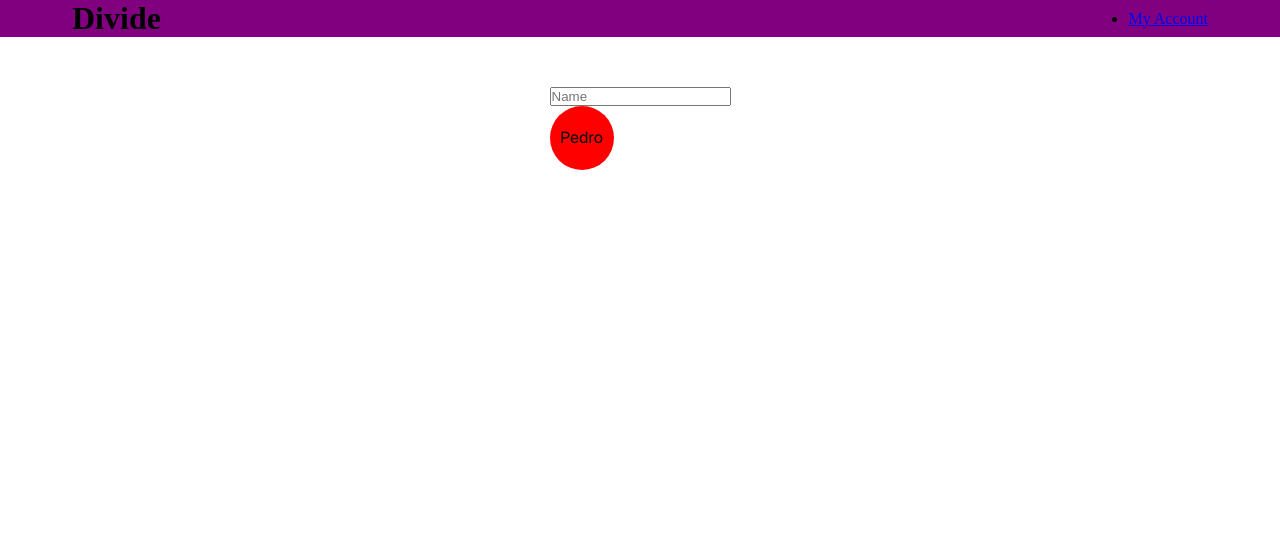
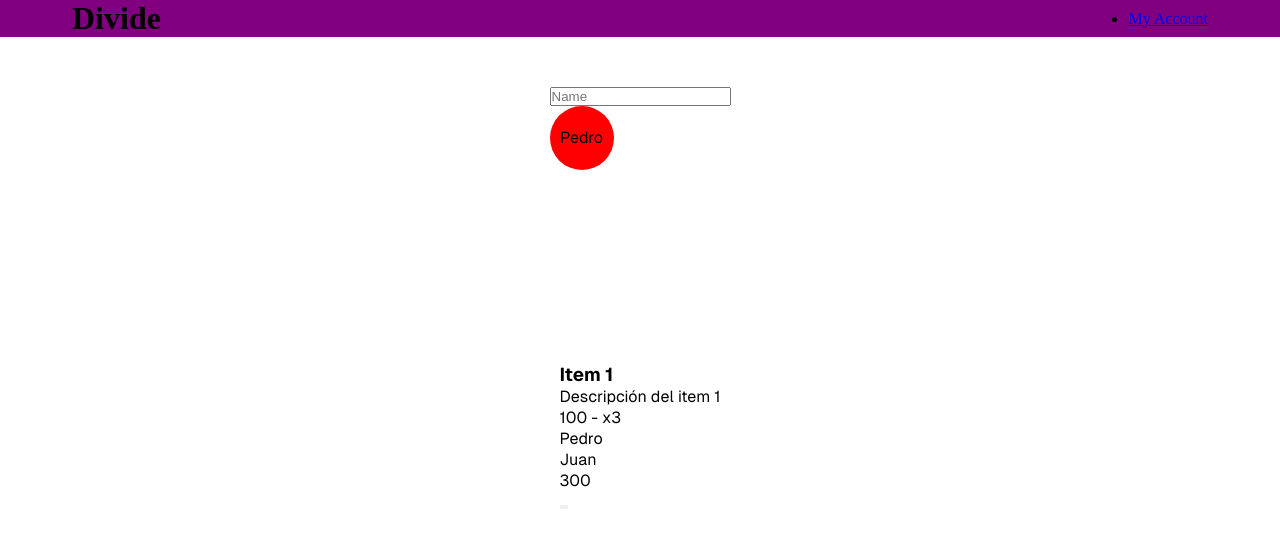
Before and after one commit to soype/divide, a Next.js app: page / in a window 1280 px wide. Shown: the top 548 px of the page. Built offline with nearby package versions, Linux system fonts and the light colour scheme.

Commit message:
Add bill

```diff
--- a/src/app/page.js
+++ b/src/app/page.js
@@ -2,12 +2,14 @@ import Link from "next/link";
 import styles from "./page.module.css";
 
 import Party from "@/components/Party/Party";
+import Bill from "@/components/Bill/Bill";
 
 export default function Home() {
   return (
     <>
       <div className={styles.page}>
         <Party />
+        <Bill />
       </div>
     </>
   );
--- /dev/null
+++ b/src/components/Bill/Bill.js
@@ -0,0 +1,37 @@
+import React from 'react'
+
+import styles from './Bill.module.scss'
+
+import BillItem from './BillItem/BillItem'
+
+const Bill = () => {
+
+    const items = [
+        {
+            name: "Item 1",
+            description: "Descripción del item 1",
+            amount: 3,
+            price: 100,
+            members: [
+                {
+                    name: "Pedro",
+                    color: "#ff0000"
+                },
+                {
+                    name: "Juan",
+                    color: "#00ff00"
+                }
+            ]
+        }
+    ]
+
+  return (
+    <div className={styles.bill}>
+        {items.map((item, index) => (
+            <BillItem key={index} {...item} />
+        ))}
+    </div>
+  )
+}
+
+export default Bill
--- /dev/null
+++ b/src/components/Bill/BillItem/BillItem.js
@@ -0,0 +1,39 @@
+import React from "react";
+
+import styles from "./BillItem.module.scss";
+
+const BillItem = ({ name, description, amount, price, members }) => {
+  return (
+    <div className={styles.billItem}>
+      <div className={styles.billItem__container}>
+        <div className={styles.billItem__top}>
+          <h3 className={styles.billItem__title}>{name}</h3>
+          <p className={styles.billItem__description}>{description}</p>
+        </div>
+        <span className={styles.billItem__divider}></span>
+        <div className={styles.billItem__bottom}>
+          <div className={styles.billItem__numbers}>
+            <p>
+              <span className={styles.billItem__price}>{price}</span> - <span className={styles.billItem__amount}>x{amount}</span>
+            </p>
+          </div>
+          <div className={styles.billItem__members}>
+            {members.map((member, index) => (
+              <div key={index} className={styles.billItem__member}>
+                <span className={styles.billItem__member__name}>{member.name}</span>
+                <span className={styles.billItem__member__color} style={{ backgroundColor: member.color }}></span>
+              </div>
+            ))}
+          </div>
+        </div>
+      </div>
+      <div className={styles.billItem__total}>
+        <span className={styles.billItem__total__amount}>{price * amount}</span>
+      </div>
+      <button className={styles.edit}></button>
+      <button className={styles.delete}></button>
+    </div>
+  );
+};
+
+export default BillItem;
```
Also changed, not shown: src/components/Bill/AddBillItem/AddBillItem.js (added, +11 -0 lines), src/components/Bill/AddBillItem/AddBillItem.module.scss (added), src/components/Bill/Bill.module.scss (added), src/components/Bill/BillItem/BillItem.module.scss (added).
